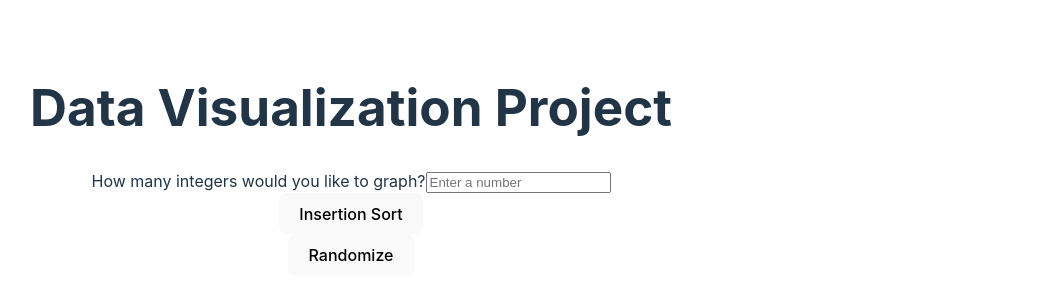
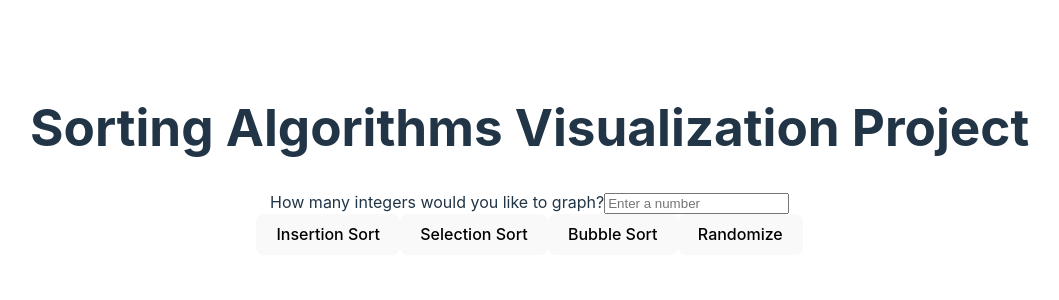
Before and after one commit to williamparker2023/algorithmVisual, a React (Vite) app: page / in a window 1280 px wide. Shown: the part 208-508 px from the top of the page, without its empty margins (2-1061 px from the left). Built offline with nearby package versions, Linux system fonts and the light colour scheme.

Commit message:
added different sorts and changed some animations

```diff
--- a/src/App.css
+++ b/src/App.css
@@ -81,3 +81,7 @@ div#container{
   margin: 0 2px;
   align-self: flex-end;
 }
+
+.header {
+  align-items: center;
+}
--- a/src/App.jsx
+++ b/src/App.jsx
@@ -1,7 +1,6 @@
 import { useState } from 'react';
 import './App.css';
 import Header from './Header.jsx';
-import Canvas from './Canvas.jsx';
 import InsertionSortVisualization from './InsertionSortVisualization.jsx'
 
 
--- a/src/Canvas.jsx
+++ /dev/null
@@ -1,113 +0,0 @@
-
-function Canvas(){
-
-
-    var count= 20;
-    var numList = [];
-    var divList= [];
-    var num=0;
-
-
-    for (var i=0; i< count; i++){
-        num = Math.floor(Math.random() * 60)+1;
-        numList.push(num);
-        var top = 65-num;
-
-        var r = 255-num*4;
-        var g = num*4;
-        var b = 0;
-
-        divList.push(<div   key={i} style=
-            {{
-            color: "white",
-            boxShadow: "inset 0px 0px 0px 3px rgb(" + r + "," + g + "," + b + ")",
-            height: num + 'vh',
-            width: (80/count)  + "vw",
-            float: "left",
-            position: "relative",
-            top: "auto",
-            display: "inLineBlock",
-            marginTop: (top + "vh")
-            }} />);
-    }
-
-    // for (var i = 1; i < numList.length; i++) {
-    //     var currentElement = numList[i];
-    //     var temp1 = divList[i];
-
-    //     var lastIndex = i - 1;
-
-    //     while (lastIndex >= 0 && numList[lastIndex] > currentElement) {
-    //       numList[lastIndex + 1] = numList[lastIndex];
-    //       divList[lastIndex + 1] = divList[lastIndex];
-
-    //       lastIndex--;
-    //     }
-    //     numList[lastIndex + 1] = currentElement;
-    //     divList[lastIndex + 1] = temp1;
-
-    // }
-    // console.log(divList[0]);
-
-
-    function insertionSort(){
-        //This function will sort by the insertion method
-        for (var j = 1; j < numList.length; j++) {
-                var currentElement = numList[j];
-                var temp1 = divList[j];
-
-                var lastIndex = j - 1;
-
-                while (lastIndex >= 0 && numList[lastIndex] > currentElement) {
-                  numList[lastIndex + 1] = numList[lastIndex];
-                  divList[lastIndex + 1] = divList[lastIndex];
-
-                  lastIndex--;
-                }
-                numList[lastIndex + 1] = currentElement;
-                divList[lastIndex + 1] = temp1;
-        }
-
-            for (var i=0; i< count; i++){
-
-                numList.push(num);
-                var top = 65-num;
-
-                var r = 255-num*4;
-                var g = num*4;
-                var b = 0;
-
-                divList.push(<div   key={i} style=
-                    {{
-                    color: "white",
-                    boxShadow: "inset 0px 0px 0px 3px rgb(" + r + "," + g + "," + b + ")",
-                    height: num + 'vh',
-                    width: (80/count)  + "vw",
-                    float: "left",
-                    position: "relative",
-                    top: "auto",
-                    display: "inLineBlock",
-                    marginTop: (top + "vh")
-                    }} />);
-            }
-        console.log(divList);
-    }
-
-
-    return (
-
-    <div>
-        { <button onClick={insertionSort}>Insertion Sort</button> }
-        <div id = "container">
-
-
-              {divList}
-
-        </div>
-    </div>
-    )
-}
-
-
-
-export default Canvas;
--- a/src/Header.jsx
+++ b/src/Header.jsx
@@ -2,7 +2,7 @@ function Header(){
 
     return (
         <header>
-            <h1>Data Visualization Project</h1>
+            <h1>Sorting Algorithms Visualization Project</h1>
             <nav>
                 {/* <ul>
                     <li>Sort</li>
--- a/src/InsertionSortVisualization.jsx
+++ b/src/InsertionSortVisualization.jsx
@@ -1,6 +1,6 @@
 import React, { useState, useEffect } from 'react';
 
-const InsertionSortVisualization = () => {
+const SortVisualization = () => {
   const [count, setCount] = useState('');
   const [array, setArray] = useState([]);
   const [stepIndex, setStepIndex] = useState(0);
@@ -8,40 +8,53 @@ const InsertionSortVisualization = () => {
   const handleInputChange = (event) => {
     const inputValue = event.target.value;
 
-    // Ensure that the input is a non-negative integer
     if (/^\d+$/.test(inputValue)) {
       setCount(inputValue);
 
       const numbers = Array.from({ length: parseInt(inputValue, 10) }, () =>
-        Math.random() * 30 + 1
+        Math.random() * 20 + 1
       );
 
-      setArray(numbers);
+      setArray(numbers.map((value) => ({ value, color: 'white' })));
     } else {
       setCount('');
       setArray([]);
     }
   };
 
+  const updateBarsColor = (indices, color, delay) => {
+    setTimeout(() => {
+      setArray((prevArray) =>
+        prevArray.map((item, index) =>
+          indices.includes(index) ? { ...item, color } : item
+        )
+      );
+    }, delay);
+  };
+
   const insertionSort = () => {
-    setStepIndex(0); // Reset step index
+    setStepIndex(0);
 
-    let newArray = [...array]; // Create a copy of the array
+    let newArray = [...array];
 
-    // Implement the insertion sort algorithm with animation
     let i = 1;
 
     const sortInterval = setInterval(() => {
       if (i < newArray.length) {
         let currentIndex = i;
-        const currentElement = newArray[currentIndex];
+        const currentElement = newArray[currentIndex].value;
 
-        while (currentIndex > 0 && newArray[currentIndex - 1] > currentElement) {
+        updateBarsColor([currentIndex, currentIndex - 1], 'red', 0);
+
+        while (
+          currentIndex > 0 &&
+          newArray[currentIndex - 1].value > currentElement
+        ) {
           newArray[currentIndex] = newArray[currentIndex - 1];
           currentIndex--;
         }
 
-        newArray[currentIndex] = currentElement;
+        newArray[currentIndex] = { value: currentElement, color: 'white' };
 
         // Update state to trigger re-render
         setArray([...newArray]);
@@ -49,20 +62,90 @@ const InsertionSortVisualization = () => {
         i++;
       } else {
         // Stop the interval when sorting is complete
+        updateBarsColor([], 'green', 0);
         clearInterval(sortInterval);
       }
     }, 100); // Adjust the delay as needed
   };
 
+  const selectionSort = () => {
+    setStepIndex(0);
 
+    let newArray = [...array];
+
+    let i = 0;
+
+    const sortInterval = setInterval(() => {
+      if (i < newArray.length - 1) {
+        let minIndex = i;
+
+        // Highlight the bar being compared in red
+        updateBarsColor([minIndex, i + 1], 'red', 0);
+
+        for (let j = i + 1; j < newArray.length; j++) {
+          if (newArray[j].value < newArray[minIndex].value) {
+            // Update the minimum index for the next comparison
+            minIndex = j;
+          }
+        }
+
+        // Highlight the bars being swapped in red
+        updateBarsColor([i, minIndex], 'red', 100);
+
+        [newArray[i], newArray[minIndex]] = [newArray[minIndex], newArray[i]];
+
+        // Update state to trigger re-render
+        setArray([...newArray]);
+        setStepIndex(i);
+        i++;
+      } else {
+        // Stop the interval when sorting is complete
+        updateBarsColor([], 'green', 0);
+        clearInterval(sortInterval);
+      }
+    }, 200); // Adjust the delay as needed
+  };
+
+  const bubbleSort = () => {
+    setStepIndex(0);
+
+    let newArray = [...array];
+
+    let n = newArray.length;
+
+    const sortInterval = setInterval(() => {
+      if (n > 0) {
+        for (let i = 0; i < n - 1; i++) {
+          // Highlight the bars being compared in red
+          updateBarsColor([i, i + 1], 'red', 0);
+
+          if (newArray[i].value > newArray[i + 1].value) {
+            [newArray[i], newArray[i + 1]] = [newArray[i + 1], newArray[i]];
+          }
+        }
+
+        // Highlight the last bar in green after swapping
+        updateBarsColor([n - 1], 'green', 100);
+
+        // Update state to trigger re-render
+        setArray([...newArray]);
+        setStepIndex(n - 1);
+        n--;
+      } else {
+        // Once the sorting is complete, set all bars to green
+        updateBarsColor([], 'green', 0);
+        clearInterval(sortInterval);
+      }
+    }, 200); // Adjust the delay as needed
+  };
 
   const randomizeArray = () => {
     const numbers = Array.from({ length: parseInt(count, 10) }, () =>
       Math.random() * 30 + 1
     );
 
-    setArray(numbers);
-    setStepIndex(0); // Reset step index
+    setArray(numbers.map((value) => ({ value, color: 'white' })));
+    setStepIndex(0);
   };
 
   useEffect(() => {
@@ -81,21 +164,28 @@ const InsertionSortVisualization = () => {
           placeholder="Enter a number"
         />
       </label>
-      <button onClick={insertionSort} disabled={stepIndex !== 0}>
-        Insertion Sort
-      </button>
-      <button onClick={randomizeArray}>Randomize</button>
+      <div className="button-container">
+        <button onClick={insertionSort} disabled={stepIndex !== 0}>
+          Insertion Sort
+        </button>
+        <button onClick={selectionSort} disabled={stepIndex !== 0}>
+          Selection Sort
+        </button>
+        <button onClick={bubbleSort} disabled={stepIndex !== 0}>
+          Bubble Sort
+        </button>
+        <button onClick={randomizeArray}>Randomize</button>
+      </div>
       <div className="bars-container">
-        {array.map((value, index) => (
+        {array.map((item, index) => (
           <div
             key={index}
             className="bar"
             style={{
-              flex: `1 0 ${(100 / array.length).toFixed(2)}%`, // Adjust the styling for each bar
-              height: `${value * 20}px`, // Adjust the multiplier as needed
-              backgroundColor:
-                index <= stepIndex ? 'green' : 'blue', // Adjust styling as needed
-              transition: 'background-color 0.5s',
+              flex: `1 0 ${(100 / array.length).toFixed(2)}%`,
+              height: `${item.value * 20}px`,
+              backgroundColor: item.color,
+              transition: 'background-color 0.1s', // Adjust the transition time
             }}
           ></div>
         ))}
@@ -104,4 +194,4 @@ const InsertionSortVisualization = () => {
   );
 };
 
-export default InsertionSortVisualization;
+export default SortVisualization;
```
